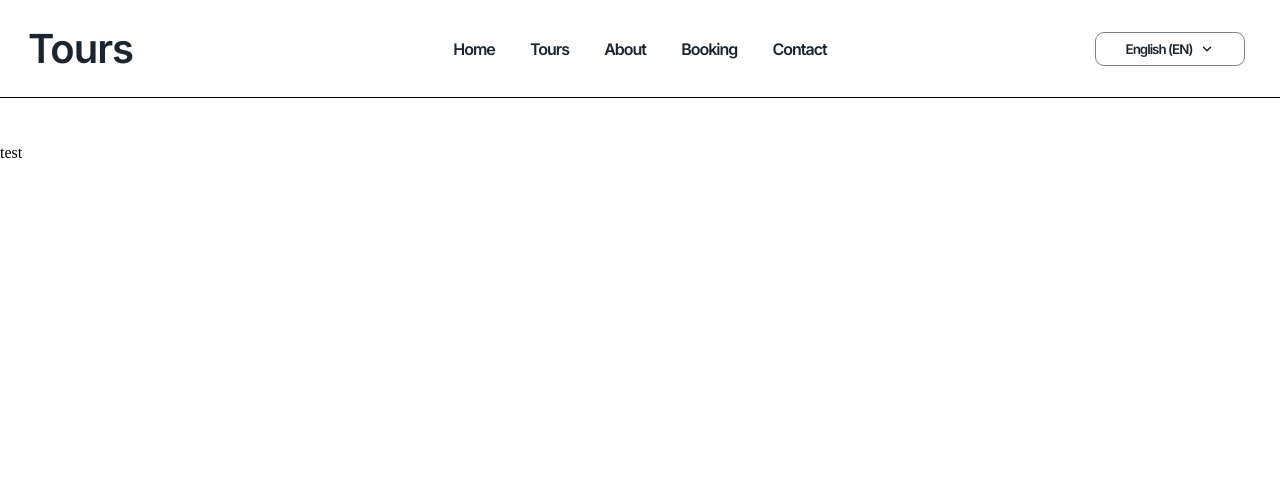
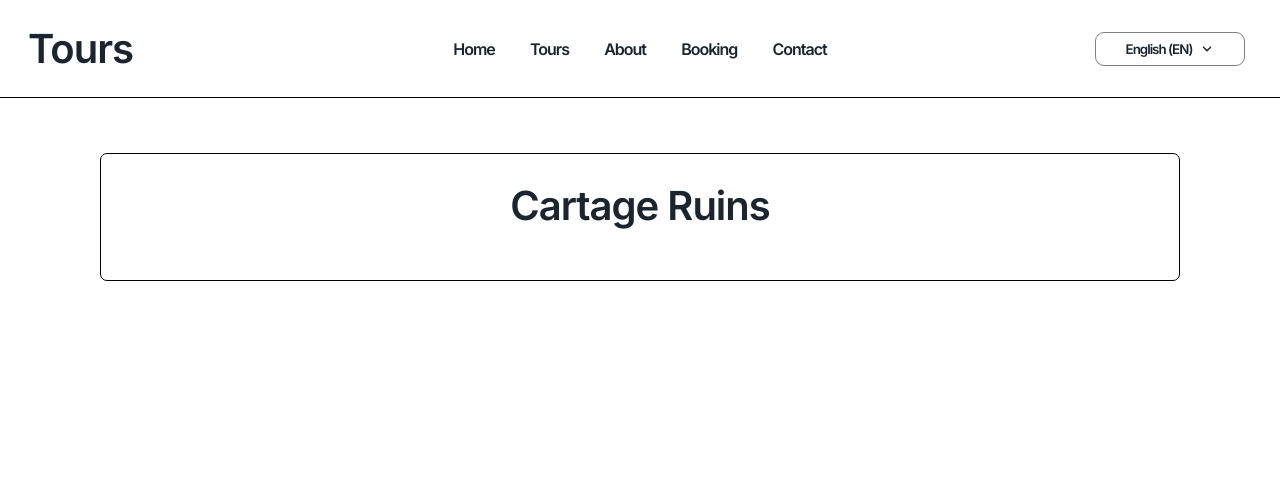
Before and after one commit to Firas12123/Tour-Guide-Website, a Flask app: a page that uses templates/tour-card.html in a window 1280 px wide. Shown: the top 480 px of the page. Run offline with Flask 3, Linux system fonts and the light colour scheme.

Commit message:
switching device

```diff
--- a/main.py
+++ b/main.py
@@ -34,7 +34,7 @@ def set_language(lang):
 def tour_destination(tour_name):
     for dict in tours_data:
         if tour_name in dict.values():
-            return render_template("tour-card.html", tour= tour_name)
+            return render_template("tour-card.html", tour= tour_name, details= dict )
     return render_template("not-found.html")
 
 @app.context_processor
--- a/static/style.css
+++ b/static/style.css
@@ -328,3 +328,9 @@ footer{
     margin: 0 0 24px 0;
 
 }
+
+.big-tour-card{
+    border: black solid 1px;
+    border-radius: 7px;
+    margin: 25px 100px;
+}
--- a/templates/index.html
+++ b/templates/index.html
@@ -21,7 +21,6 @@
                 <span class ="main-font tour-text"> {{tour.price[active_lang] }} </span>
                 </p>
             </div>
-            <p> remember to fix the columns to align items next time </p>
         </a>
         {% endfor %}
     </section>
--- a/templates/tour-card.html
+++ b/templates/tour-card.html
@@ -7,8 +7,10 @@
 
 <body>
 {% block content %}
-<div>
-    <p>test</p>
+<div class="big-tour-card">
+
+    <h1 class="main-title main-font" style="transform: none;">{{ tour }}</h1>
+
 </div>
 {% endblock %}
 
```
